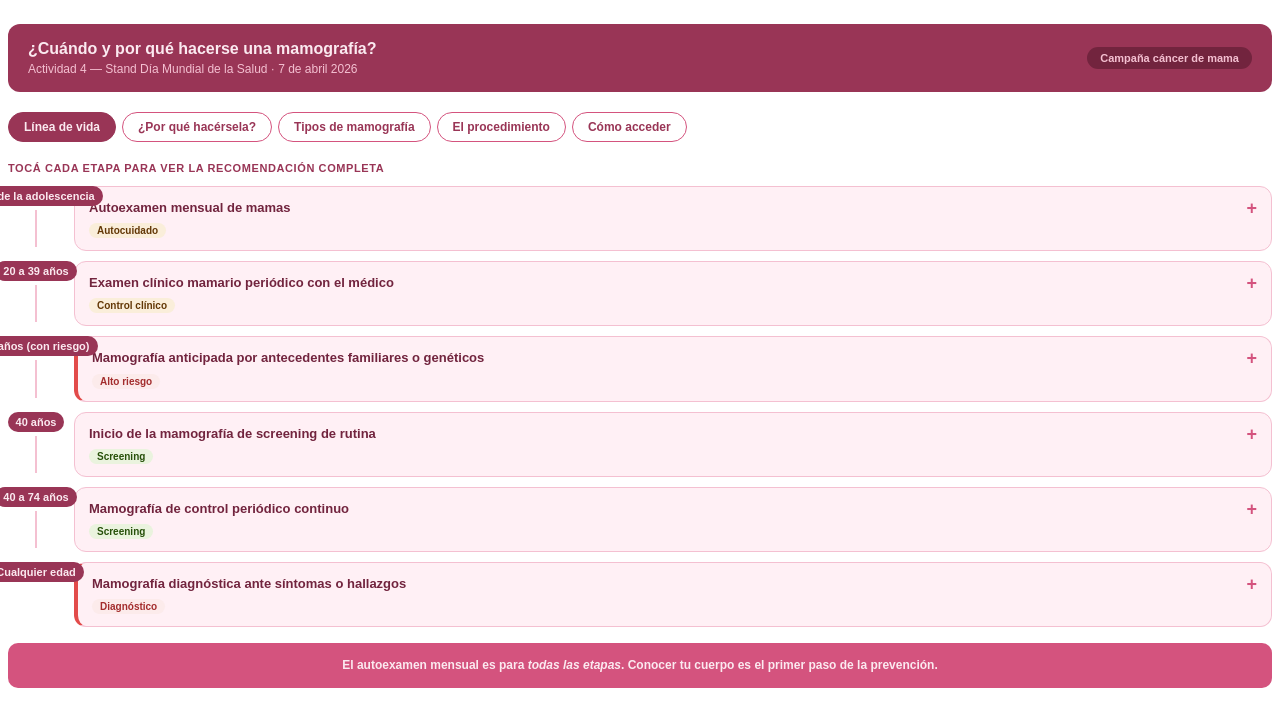
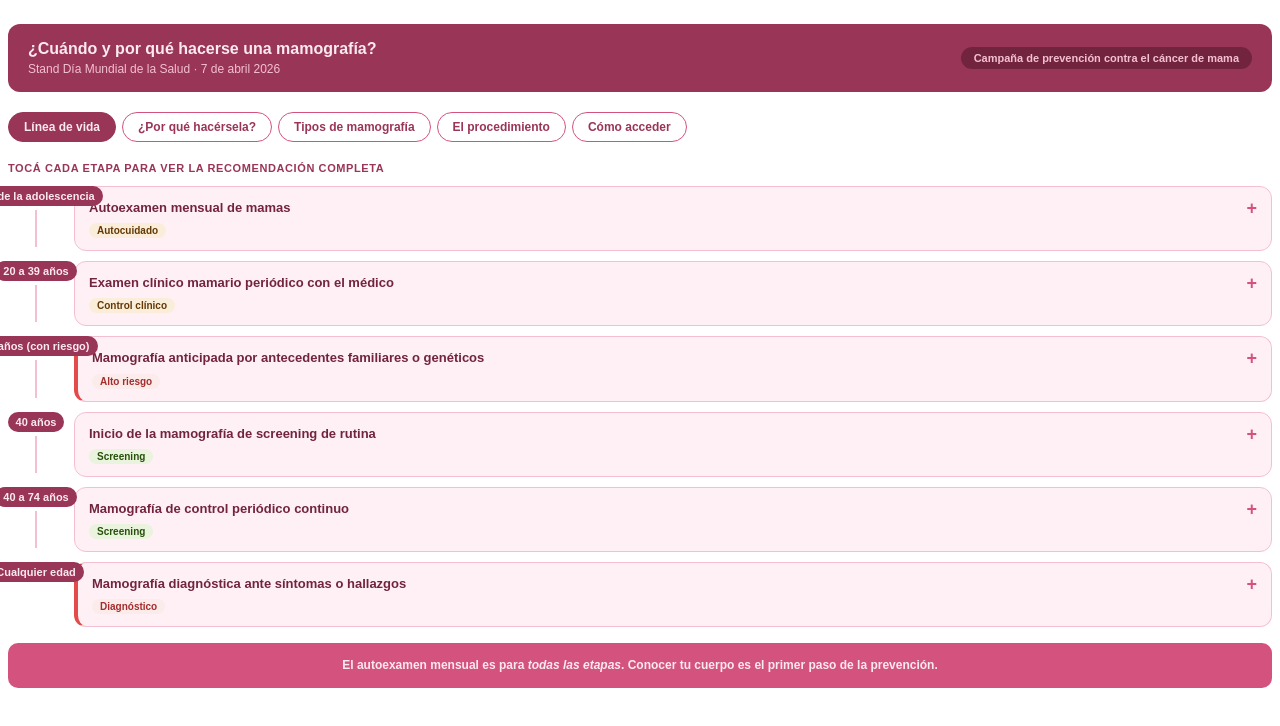
Before and after one commit to Lu-Ch2000/Mamografia-cuando-y-por-que-, a plain HTML site: page index.html in a window 1280 px wide. Drawn offline with Linux system fonts and the light colour scheme.

Commit message:
Update index.html

```diff
--- a/index.html
+++ b/index.html
@@ -92,9 +92,9 @@
   <div class="top-banner">
     <div>
       <p class="top-banner-title">¿Cuándo y por qué hacerse una mamografía?</p>
-      <p class="top-banner-sub">Actividad 4 — Stand Día Mundial de la Salud · 7 de abril 2026</p>
+      <p class="top-banner-sub">Stand Día Mundial de la Salud · 7 de abril 2026</p>
     </div>
-    <span class="top-badge">Campaña cáncer de mama</span>
+    <span class="top-badge">Campaña de prevención contra el cáncer de mama</span>
   </div>
 
   <div class="tabs">
```
